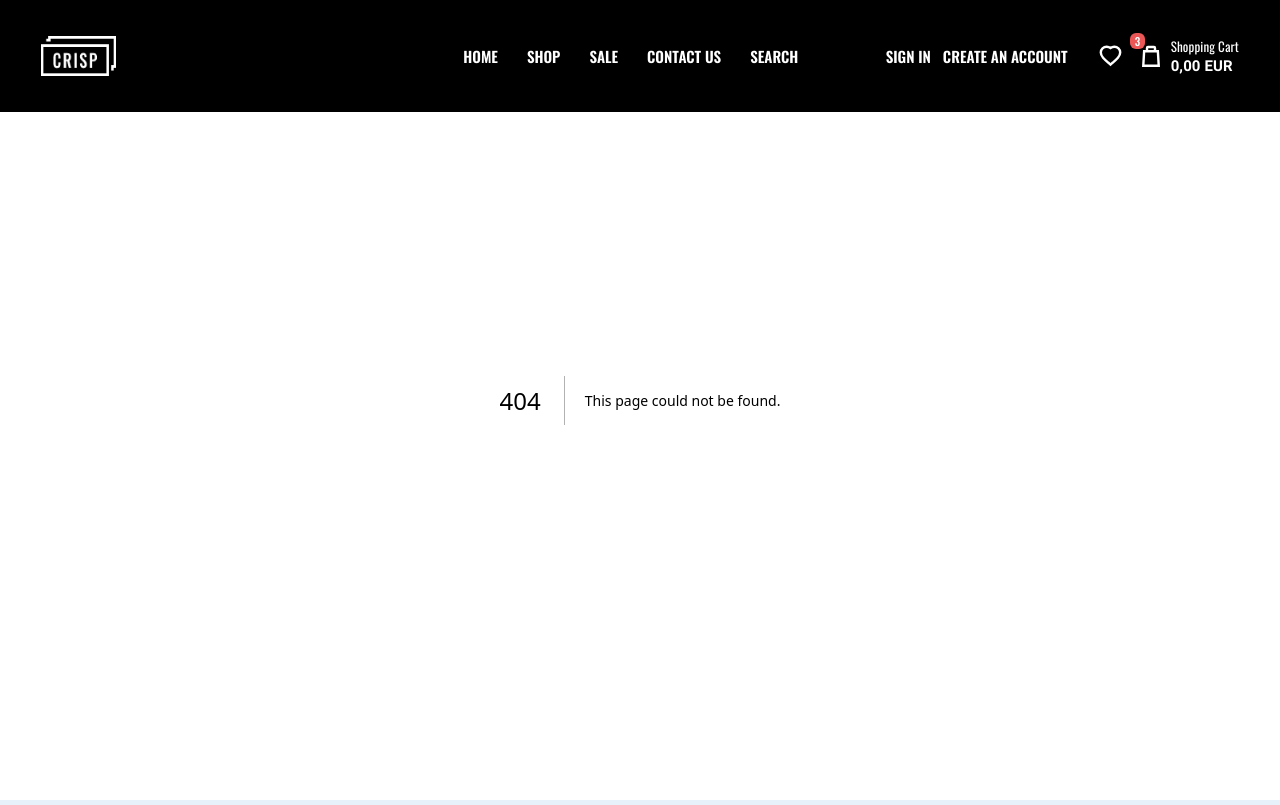
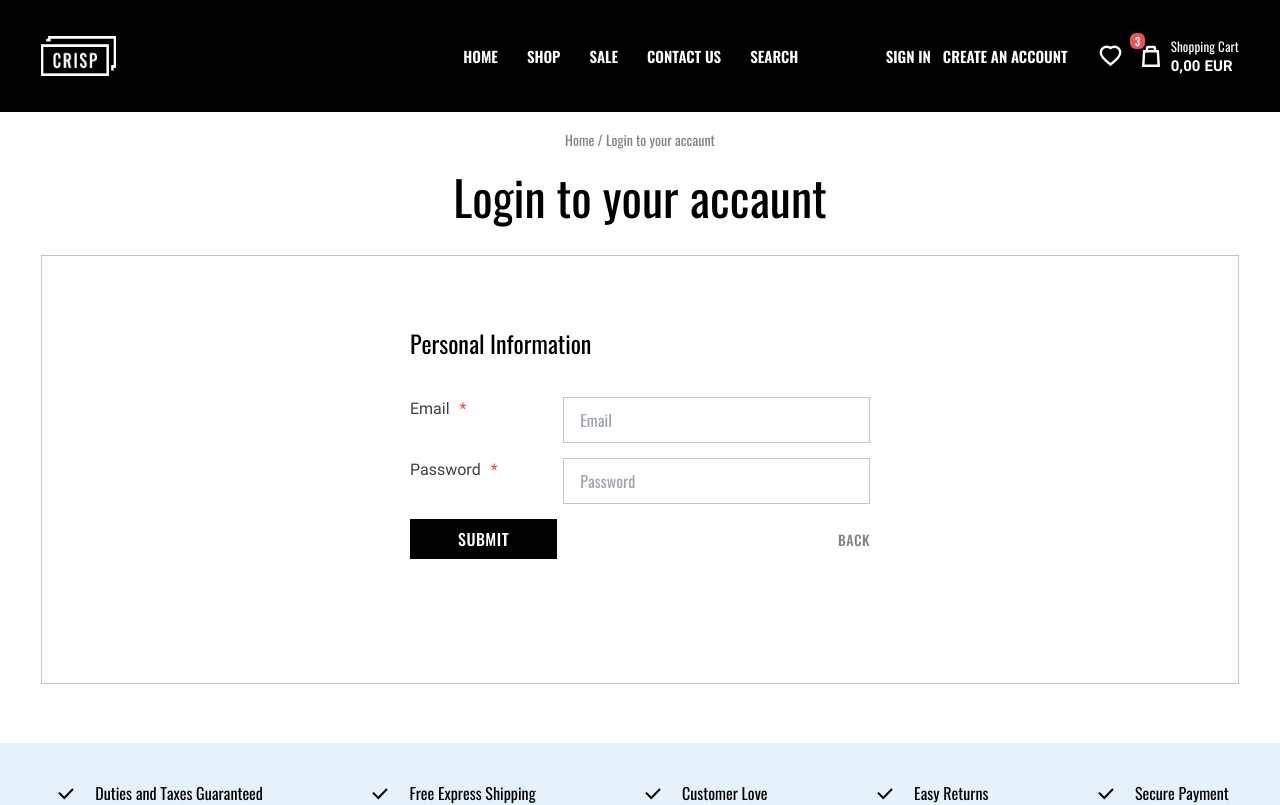
Before and after one commit to SabaKhubashvili/Euphoria_Ecommerce, a Next.js app: page /login in a window 1280 px wide. Before the commit this address had no page. Shown: the top 805 px of the page. Built offline with nearby package versions, Linux system fonts and the light colour scheme.

Commit message:
Feature: added login page

```diff
--- a/app/components/Form/Form.tsx
+++ b/app/components/Form/Form.tsx
@@ -81,7 +81,7 @@ export function Form({
                   ))}
                 </div>
               </div>
-              <p className="w-6" onClick={() => setErrorType("")}>
+              <p className="w-6 cursor-pointer" onClick={() => setErrorType("")}>
                 <CloseIconWhite/>
               </p>
             </div>
--- /dev/null
+++ b/app/components/Form/LoginForm.tsx
@@ -0,0 +1,73 @@
+"use client";
+
+import React from "react";
+import { Form } from "./Form";
+import { useFormik } from "formik";
+import { AuthInput } from "../Inputs/AuthInput";
+import Link from "next/link";
+
+export const LoginForm = () => {
+  const formik = useFormik({
+    initialValues: {
+      email: "",
+      password: "",
+    },
+    validate: (values) => {
+        const errors:any = {}
+        if(!values.email){
+            errors.email = 'Email is required'
+        }
+        if(!values.password){
+            errors.password = 'Password is required'
+        }
+        return errors
+    },
+    onSubmit: (values) => {
+      console.log(values);
+    },
+  });
+
+  return (
+    <Form
+      className="w-full flex flex-col gap-[15px]"
+      onSubmit={formik.handleSubmit}
+    >
+      <AuthInput
+        name="email"
+        id="email"
+        label="Email"
+        placeholder="Email"
+        onChange={formik.handleChange}
+        feedback={formik.errors.email}
+        required
+      />
+      <AuthInput
+        name="password"
+        id="password"
+        label="Password"
+        placeholder="Password"
+        onChange={formik.handleChange}
+        feedback={formik.errors.password}
+        required
+      />
+      <div className="flex justify-between items-center w-full xs:flex-nowrap flex-wrap">
+        <button
+          className={`w-fit  font-medium select-none
+        tracking-[0.5px] uppercase bg-black
+        lg:hover:bg-secondary text-white transition-colors duration-200
+        px-[3rem] py-2
+        `}
+          type="submit"
+        >
+          Submit
+        </button>
+        <Link
+          className=" text-gray font-medium text-[14px] tracking-[0.5px] uppercase"
+          href={"/"}
+        >
+          Back
+        </Link>
+      </div>
+    </Form>
+  );
+};
--- a/app/components/Navbar/AuthButtons/AuthButtons.tsx
+++ b/app/components/Navbar/AuthButtons/AuthButtons.tsx
@@ -6,10 +6,10 @@ import React from 'react'
 export const AuthButtons = () => {
   return (
     <div className='flex gap-[12px] items-center'>
-        <Link href={'/signup'} className='uppercase font-semibold xl:text-[15px] text-[13px] text-white whitespace-nowrap'>
+        <Link href={'/login'} className='uppercase font-semibold xl:text-[15px] text-[13px] text-white whitespace-nowrap'>
             SIGN IN
         </Link>
-        <Link href={'/signup'} className='uppercase font-semibold xl:text-[15px] text-[13px] text-white whitespace-nowrap'>
+        <Link href={'/register'} className='uppercase font-semibold xl:text-[15px] text-[13px] text-white whitespace-nowrap'>
             CREATE AN ACCOUNT
         </Link>
     </div>
--- /dev/null
+++ b/app/login/page.tsx
@@ -0,0 +1,36 @@
+import React from 'react'
+import { Container } from '../components/Container'
+import { LoginForm } from '../components/Form/LoginForm'
+
+const page = () => {
+  return (
+    <main className=" pt-[129px]">
+    <Container>
+      <div>
+        <p className="text-gray text-[14px]  text-center">
+          Home / Login to your accaunt
+        </p>
+        <h1 className=" sm:text-[48px] xs:text-[35px] text-[30px] xs:leading-[68px] pt-[13px]  text-center ">
+          Login to your accaunt
+        </h1>
+
+        <div className="mt-[24px] mb-[59px] pt-[53px] pb-[124px] border-[1px] border-solid border-divider
+         flex justify-center items-center  flex-col
+
+         ">
+          <div className="flex flex-col  items-start justify-start sm:w-[500px] w-full px-[20px]">
+            <h2 className="text-[24px] leading-[68px]">
+              Personal Information
+            </h2>
+            <div className='mt-5 w-full'>
+                <LoginForm/>
+            </div>
+          </div>
+        </div>
+      </div>
+    </Container>
+  </main>
+  )
+}
+
+export default page
```
Also changed, not shown: app/register/page.tsx (renamed from app/signup/page.tsx).
